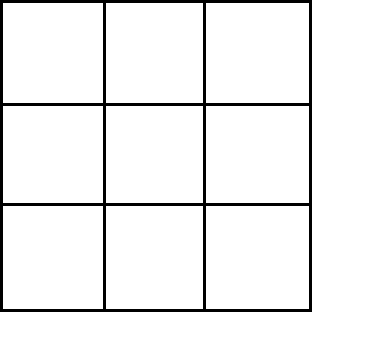
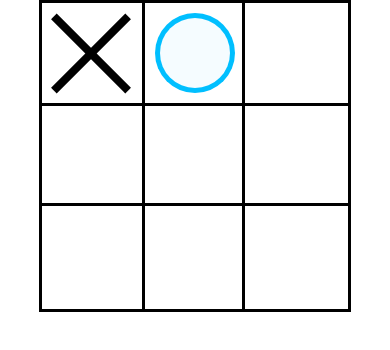
Before and after one commit to zondezatera/jobs-ooca, a React Native app: screen / in a window 390 px wide. Shown: the top 350 px of the page. Built offline with nearby package versions, Linux system fonts and the light colour scheme.

Commit message:
update ui

```diff
--- a/App.js
+++ b/App.js
@@ -1,15 +1,18 @@
 import React from 'react'
 import {
-  SafeAreaView
+  View,
+  SafeAreaView,
+  StyleSheet
 } from 'react-native'
 
 import { Board } from './src/features'
 
 const App = () => (
   <SafeAreaView>
-    <Board />
+    <View style={{ alignItems: 'center' }}>
+      <Board />
+    </View>
   </SafeAreaView>
 )
 
-
 export default App
--- /dev/null
+++ b/src/components/board/index.js
@@ -0,0 +1,32 @@
+import React from 'react'
+import { View, StyleSheet } from 'react-native'
+import PropTypes from 'prop-types'
+
+const Board = (props) => (
+  <View style={styles.container}>
+    <View style={[styles.line, { width: 3, height: 306, transform: [{ translateX: 100 }] }]} />
+    <View style={[styles.line, { width: 3, height: 306, transform: [{ translateX: 200 }] }]} />
+    <View style={[styles.line, { width: 306, height: 3, transform: [{ translateY: 100 }] }]} />
+    <View style={[styles.line, { width: 306, height: 3, transform: [{ translateY: 200 }] }]} />
+    {props.children}
+  </View>
+)
+
+Board.propTypes = {
+  children: PropTypes.any
+}
+
+const styles = StyleSheet.create({
+  container: {
+    width: 312,
+    height: 312,
+    borderWidth: 3,
+    borderColor: '#000',
+  },
+  line: {
+    position: 'absolute',
+    backgroundColor: '#000',
+  },
+})
+
+export default Board
--- a/src/components/index.js
+++ b/src/components/index.js
@@ -1,6 +1,8 @@
 import { Circle, Cross } from './symbol'
+import Board from './board'
 
 export {
   Circle,
-  Cross
+  Cross,
+  Board
 }
--- a/src/features/board/index.js
+++ b/src/features/board/index.js
@@ -1,65 +1,38 @@
 import React, { Component } from 'react'
-// import PropTypes from 'prop-types'
-import { View, StyleSheet } from 'react-native'
+import { TouchableWithoutFeedback } from 'react-native'
+import { Circle, Cross, Board } from '../../components'
 
-class Board extends Component {
+
+const CENTER_POINTS = [
+  { x: 10, y: 10 },
+  { x: 113, y: 10 },
+  { x: 213, y: 10 },
+  { x: 10, y: 113 },
+  { x: 113, y: 113 },
+  { x: 213, y: 113 },
+  { x: 10, y: 213 },
+  { x: 113, y: 213 },
+  { x: 213, y: 213 },
+]
+
+class BoardScreen extends Component {
   render() {
     return (
-      <View style={styles.board}>
-        <View
-          style={styles.line}
-            />
-        <View
-          style={[styles.line, {
-            width: 3,
-            height: 306,
-            transform: [
-              { translateX: 200 }
-            ]
-          }]}
-            />
-        <View
-          style={[styles.line, {
-            width: 306,
-            height: 3,
-            transform: [
-              { translateY: 100 }
-            ]
-          }]}
-            />
-        <View
-          style={[styles.line, {
-            width: 306,
-            height: 3,
-            transform: [
-              { translateY: 200 }
-            ]
-          }]}
-            />
-      </View>
+      <TouchableWithoutFeedback onPress={(e) => this.boardClickHandler(e)}>
+        <Board>
+          <Circle
+            xTranslate={CENTER_POINTS[1].x}
+            yTranslate={CENTER_POINTS[1].y}
+            color='deepskyblue'
+          />
+          <Cross
+            xTranslate={CENTER_POINTS[0].x}
+            yTranslate={CENTER_POINTS[0].y}
+          />
+        </Board>
+      </TouchableWithoutFeedback>
     )
   }
 }
 
-const styles = StyleSheet.create({
-  container: {
-    alignItems: 'center',
-    justifyContent: 'center',
-    marginTop: 20,
-  },
-  board: {
-    width: 312,
-    height: 312,
-    borderWidth: 3,
-    borderColor: '#000',
-  },
-  line: {
-    position: 'absolute',
-    width: 3,
-    height: 306,
-    backgroundColor: '#000',
-    transform: [{ translateX: 100 }],
-  },
-})
-
-export default Board
+export default BoardScreen
```
